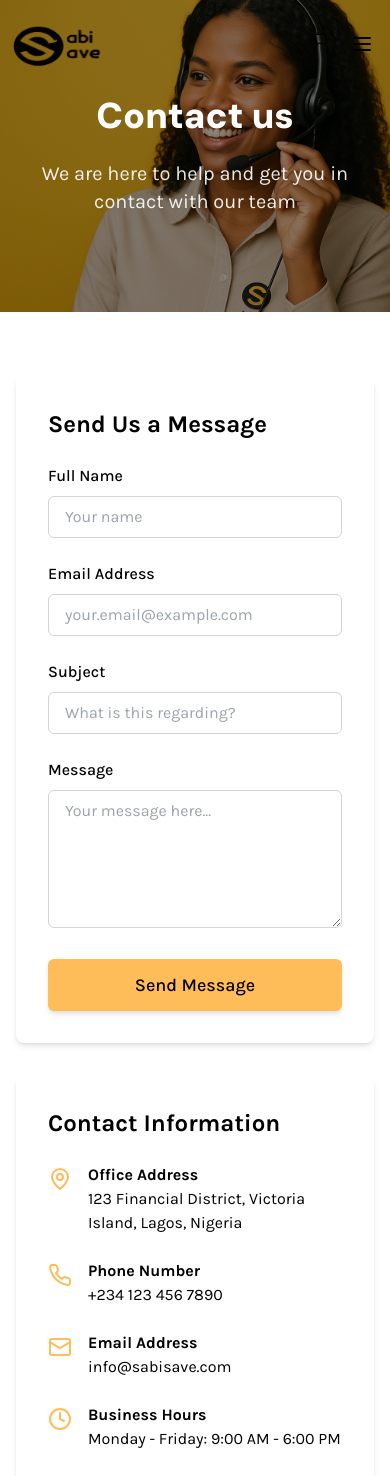
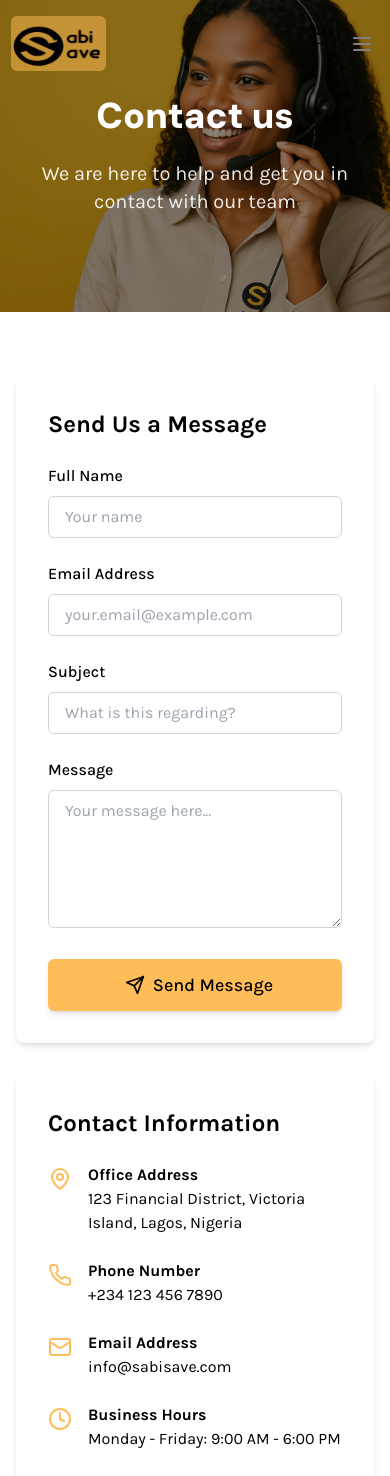
Before and after one commit to Agbeleshe/sabi-save, a React (Vite) app: page /contact in a window 390 px wide. Shown: the top 1476 px of the page. Built offline with nearby package versions, Linux system fonts and the light colour scheme; a web font is replaced by a local one.

Commit message:
logo colorr changes

```diff
--- a/src/components/ContactForm.tsx
+++ b/src/components/ContactForm.tsx
@@ -1,18 +1,23 @@
-import React, { useState } from 'react';
-import Button from './Button';
+import React, { useState } from "react";
+import Button from "./Button";
+import { Send } from "lucide-react";
 
 function ContactForm() {
   const [formState, setFormState] = useState({
-    name: '',
-    email: '',
-    subject: '',
-    message: '',
+    name: "",
+    email: "",
+    subject: "",
+    message: "",
   });
 
   const [isSubmitting, setIsSubmitting] = useState(false);
   const [submitSuccess, setSubmitSuccess] = useState(false);
 
-  const handleChange = (e: React.ChangeEvent<HTMLInputElement | HTMLTextAreaElement | HTMLSelectElement>) => {
+  const handleChange = (
+    e: React.ChangeEvent<
+      HTMLInputElement | HTMLTextAreaElement | HTMLSelectElement
+    >
+  ) => {
     const { name, value } = e.target;
     setFormState((prev) => ({ ...prev, [name]: value }));
   };
@@ -25,7 +30,7 @@ function ContactForm() {
     setTimeout(() => {
       setIsSubmitting(false);
       setSubmitSuccess(true);
-      setFormState({ name: '', email: '', subject: '', message: '' });
+      setFormState({ name: "", email: "", subject: "", message: "" });
 
       // Reset success message after 5 seconds
       setTimeout(() => {
@@ -106,13 +111,9 @@ function ContactForm() {
         />
       </div>
 
-      <Button
-        type="submit"
-        size="lg"
-        className="w-full sm:w-auto"
-        disabled={isSubmitting}
-      >
-        {isSubmitting ? 'Sending...' : 'Send Message'}
+      <Button type="submit" size="lg" className="w-full sm:w-auto">
+        <Send size={20} className="mx-2" />{" "}
+        {isSubmitting ? "Sending..." : "Send Message"}
       </Button>
     </form>
   );
--- a/src/components/Navbar.tsx
+++ b/src/components/Navbar.tsx
@@ -15,6 +15,11 @@ function Navbar({ isScrolled }: NavbarProps) {
     setIsMenuOpen(!isMenuOpen);
   };
 
+  console.log(location);
+
+  const condition =
+    !isScrolled && location !== "/" ? "bg-primary/50" : isScrolled && "bg-none";
+
   return (
     <header
       className={`fixed top-0 left-0 right-0 z-50 transition-all duration-300 ${
@@ -25,7 +30,7 @@ function Navbar({ isScrolled }: NavbarProps) {
         <nav className="flex items-center justify-between">
           <NavLink to="/" className="z-10">
             <img
-              className="h-[55px] w-[100px] md:h-[50px] ml-[-5px]  md:w-[80px]"
+              className={`h-[55px] w-[100px] md:h-[50px] ml-[-5px]  md:w-[80px] ${condition} rounded-md`}
               src={sabiLogo}
               alt="sabiSave logo"
             />
@@ -106,7 +111,7 @@ function Navbar({ isScrolled }: NavbarProps) {
           {/* Mobile Menu Button */}
           <button
             onClick={toggleMenu}
-            className="md:hidden z-10 text-dark hover:text-primary transition-colors"
+            className="md:hidden z-10 text-red hover:text-primary transition-colors"
             aria-label="Toggle menu"
           >
             {isMenuOpen ? <X size={24} /> : <Menu size={24} />}
--- a/src/pages/About.tsx
+++ b/src/pages/About.tsx
@@ -201,11 +201,11 @@ function About() {
                 </p>
               </MotionAnimation>
             </div>
-            <div className="flex-1 relative w-[100%] h-[500px] md:h-[300px] ">
+            <div className="flex-1 min-h-[250px] relative w-[100%] h-[500px] md:h-[300px] ">
               <img
                 src={sabiMockHand}
                 alt="mock image"
-                className=" md:absolute right-[-103px] bottom-[-43px]"
+                className="absolute right-[-70px] bottom-[-40px]  md:right-[-103px] md:bottom-[-43px]"
               />
             </div>
           </div>
@@ -227,13 +227,13 @@ function About() {
             <div className="flex flex-col sm:flex-row gap-4 justify-center">
               <a
                 href="/contact"
-                className=" flex gap-2 px-8 py-3 bg-white text-black rounded-lg font-medium hover:bg-gray-100 transition-colors duration-300"
+                className=" flex gap-2 justify-center px-8 py-3 bg-white text-black rounded-lg font-medium hover:bg-gray-100 transition-colors duration-300"
               >
                 <Phone size={20} /> Contact Us
               </a>
               <a
                 href="#download"
-                className=" flex gap-2 px-8 py-3 bg-black text-white rounded-lg font-medium hover:text-primary transition-colors duration-300"
+                className=" flex gap-2 justify-center px-8 py-3 bg-black text-white rounded-lg font-medium hover:text-primary transition-colors duration-300"
               >
                 <Download size={20} /> Download App
               </a>
```
